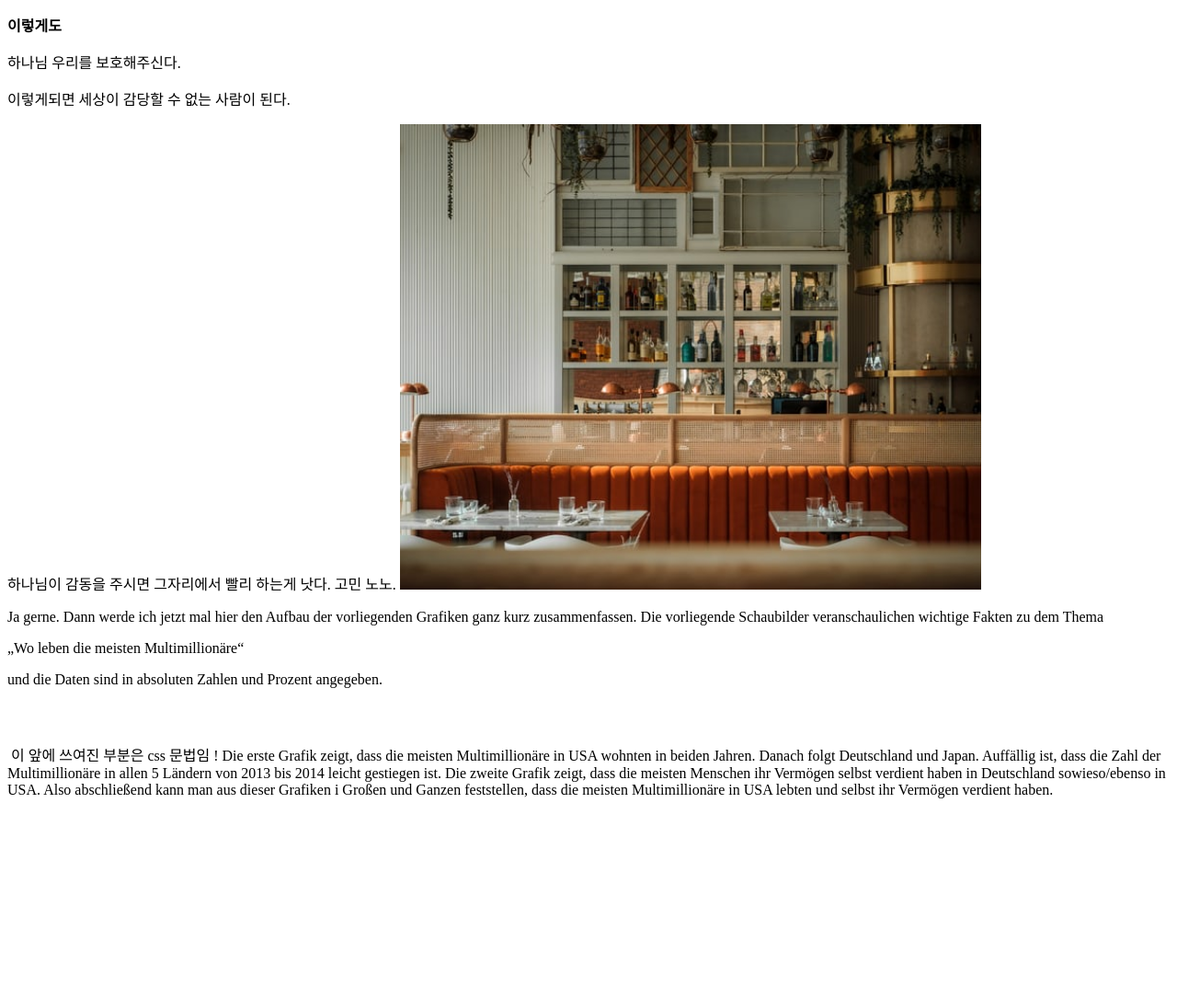
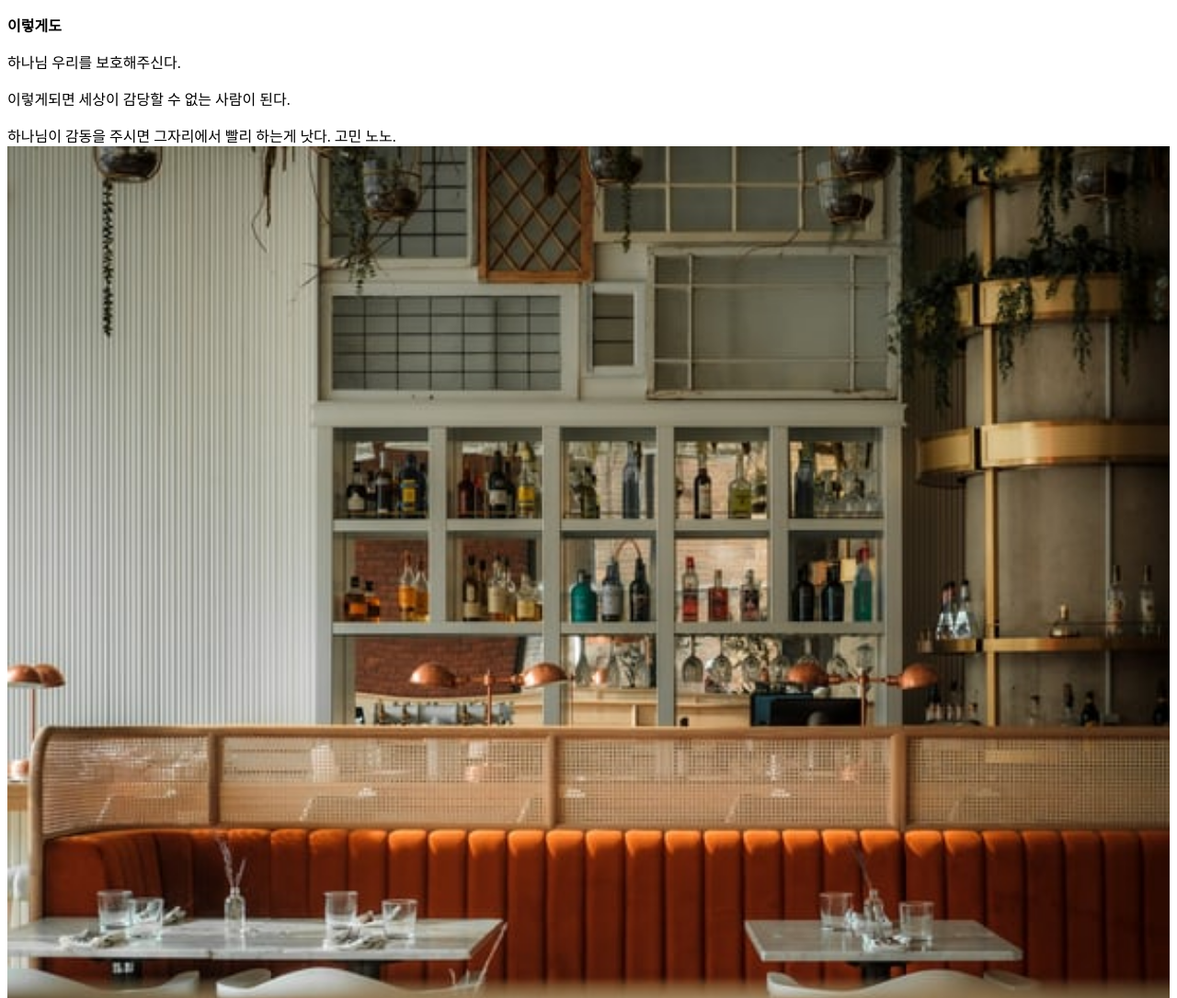
Before and after one commit to wellstartgit/web1, a plain HTML site: page 1.html in a window 1280 px wide. Shown: the part 560-1645 px from the top of the page at 92% size. Before the commit the page ends 1444 px from the top, so only its background shows below. Drawn offline with Linux system fonts and the light colour scheme.

Commit message:
Add files via upload

```diff
--- a/1.html
+++ b/1.html
@@ -42,7 +42,7 @@ target="_blank" title="여기가 내용이지롱 뭐냐면 : html5 specification
 하나님 우리를 보호해주신다.
 <p>이렇게되면 세상이 감당할 수 없는 사람이 된다.</p>
 하나님이 감동을 주시면 그자리에서 빨리 하는게 낫다. 고민 노노.
-<img src="연습예제.jpeg" width=50%"">
+<img src="EX.JPG" width=100%"">
 <p>Ja gerne. Dann werde ich jetzt mal hier den Aufbau der vorliegenden Grafiken ganz kurz zusammenfassen.
 Die vorliegende Schaubilder veranschaulichen wichtige Fakten zu dem Thema
 <p>„Wo leben die meisten Multimillionäre“ </p>
```
Also changed, not shown: EX.JPG (added).
